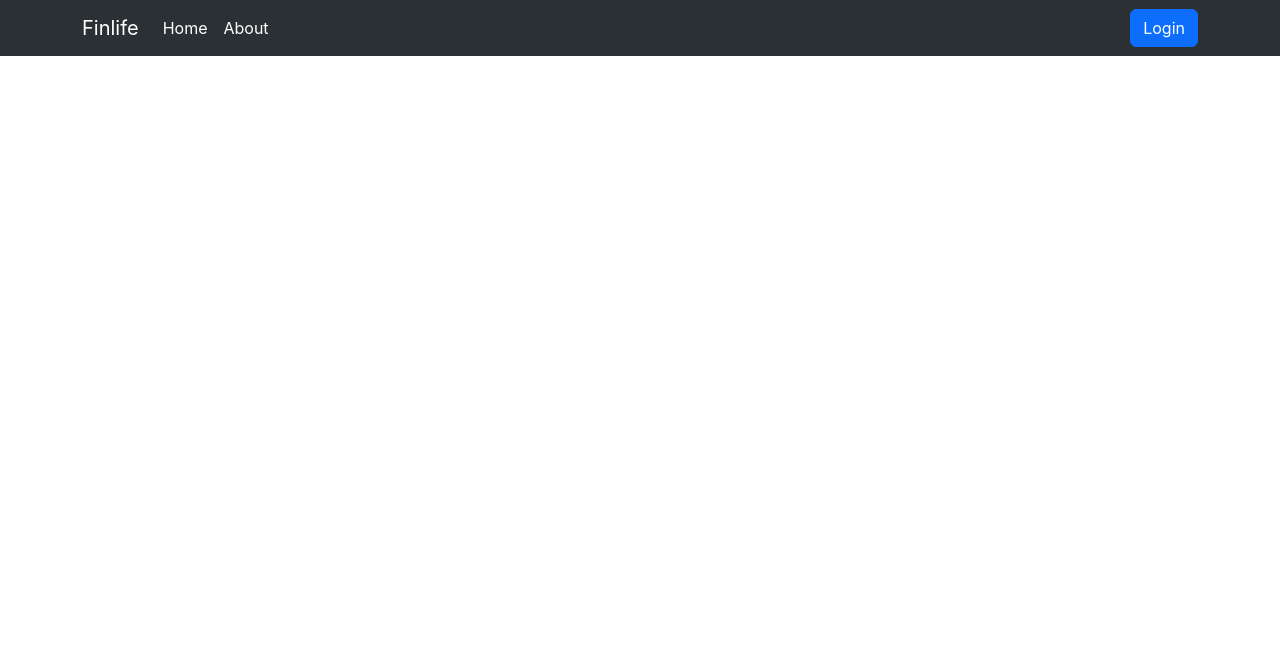
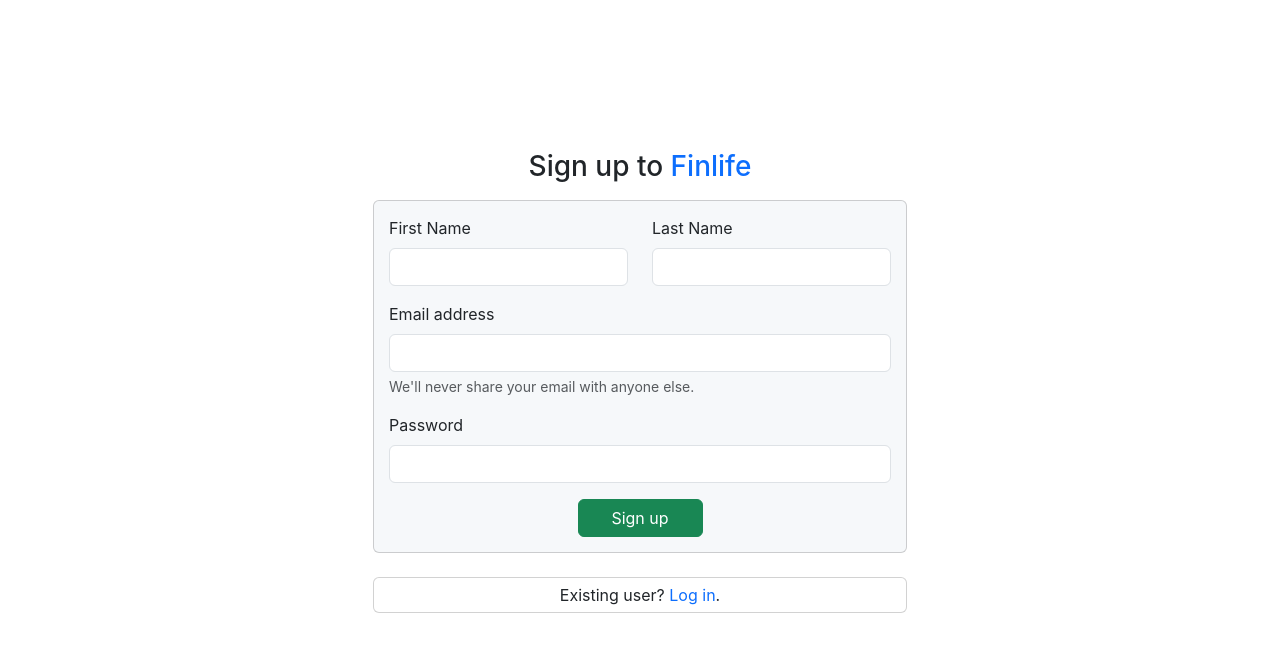
Before and after one commit to manthanchauhan/finlife-react, a React (Create React App) app: page /signup in a window 1280 px wide. Shown: the top 652 px of the page. Built offline with nearby package versions, Linux system fonts and the light colour scheme.

Commit message:
added Login.js & Signup.js

```diff
--- a/src/App.js
+++ b/src/App.js
@@ -9,6 +9,7 @@
 import About from "./components/About";
 import Login from "./components/Login";
 import NavbarState from "./contexts/navbar/NavbarState";
+import Signup from "./components/Signup";
 
 function App() {
     return (
@@ -21,6 +22,7 @@
                         <Route path={"/"} element={<Home/>}/>
                         <Route path={"/about"} element={<About/>}/>
                         <Route path={"/login"} element={<Login/>}/>
+                        <Route path={"/signup"} element={<Signup/>}/>
                     </Routes>
                 </div>
             </BrowserRouter>
--- a/src/components/Login.js
+++ b/src/components/Login.js
@@ -1,5 +1,6 @@
 import React, {useContext, useEffect} from 'react';
 import NavbarContext from "../contexts/navbar/NavbarContext";
+import {Link} from "react-router-dom";
 
 const Login = () => {
     const context = useContext(NavbarContext);
@@ -17,9 +18,9 @@
 
     return (
         <div className={"container col-lg-4 mx-auto"} style={{marginTop: "150px"}}>
-            <h3 style={{textAlign: "center"}} className={"my-3"}>Log in to Finlife</h3>
+            <h3 style={{textAlign: "center"}} className={"my-3"}>Log in to <Link to={"/"} className={"underline-on-hover"}>Finlife</Link></h3>
             <div className="card" style={{backgroundColor: "#F6F8FA"}}>
-                <div style={{margin: "20px"}}>
+                <div style={{margin: "15px"}}>
                 <form>
                     <div className="mb-3">
                         <label htmlFor="exampleInputEmail1" className="form-label">Email address</label>
@@ -37,7 +38,9 @@
                     </div>
                 </form>
                 </div>
-
+            </div>
+            <div className={"card my-4"}>
+                <p style={{margin: "5px"}} className={"mx-auto"}>New user? <Link to={"/signup"} className={"underline-on-hover"}>Create account</Link>.</p>
             </div>
         </div>
     );
--- a/src/components/Navbar.js
+++ b/src/components/Navbar.js
@@ -9,6 +9,10 @@
     const navigate = useNavigate();
     const onClickLogin = ()=>{
         navigate("/login")
+    }
+
+    const onClickSignup = ()=>{
+        navigate("/signup")
     }
 
     return (
@@ -24,13 +28,20 @@
             <div className="collapse navbar-collapse" id="navbarSupportedContent">
                 <ul className="navbar-nav me-auto mb-2 mb-lg-0">
                     <li className="nav-item">
-                        <Link className="nav-link active" aria-current="page" to="/">Home</Link>
+                        <Link className="nav-link" aria-current="page" to="/">Home</Link>
                     </li>
                     <li className="nav-item">
-                        <Link className="nav-link active" aria-current="page" to="/about">About</Link>
+                        <Link className="nav-link" aria-current="page" to="/about">About</Link>
                     </li>
                 </ul>
-                <button className="btn btn-primary" onClick={onClickLogin}>Login</button>
+                <ul className="navbar-nav">
+                    <li className="nav-item mx-2">
+                        <button className="btn nav-btn" onClick={onClickLogin}>Log in</button>
+                    </li>
+                    <li className="nav-item">
+                        <button className="btn btn-outline nav-btn-outline" onClick={onClickSignup}>Sign up</button>
+                    </li>
+                </ul>
             </div>
         </div>
     </nav>}
--- /dev/null
+++ b/src/components/Signup.js
@@ -0,0 +1,59 @@
+import React, {useContext, useEffect} from 'react';
+import NavbarContext from "../contexts/navbar/NavbarContext";
+import {Link} from "react-router-dom";
+
+const Signup = () => {
+    const context = useContext(NavbarContext);
+    const {setShowNav} = context;
+
+    useEffect(() => {
+        setShowNav(false);
+    }, );
+
+    useEffect(() => {
+        return () => {
+            setShowNav(true);
+        }
+    }, )
+
+    return (
+        <div className={"container col-lg-6 mx-auto"} style={{marginTop: "150px"}}>
+            <h3 style={{textAlign: "center"}} className={"my-3"}>Sign up to <Link to={"/"} className={"underline-on-hover"}>Finlife</Link></h3>
+            <div className="card" style={{backgroundColor: "#F6F8FA"}}>
+                <div style={{margin: "15px"}}>
+                    <form>
+                        <div className={"row align-items-center"}>
+                            <div className="mb-3 col-12 col-md-6">
+                                <label htmlFor="firstName" className="form-label">First Name</label>
+                                <input type="text" className="form-control" id="firstName"/>
+                            </div>
+                            <div className="mb-3 col-12 col-md-6">
+                                <label htmlFor="lastName" className="form-label">Last Name</label>
+                                <input type="text" className="form-control" id="lastName"/>
+                            </div>
+                        </div>
+                        <div className="mb-3">
+                            <label htmlFor="exampleInputEmail1" className="form-label">Email address</label>
+                            <input type="email" className="form-control" id="exampleInputEmail1"
+                                   aria-describedby="emailHelp"/>
+                            <div id="emailHelp" className="form-text">We'll never share your email with anyone else.
+                            </div>
+                        </div>
+                        <div className="mb-3">
+                            <label htmlFor="exampleInputPassword1" className="form-label">Password</label>
+                            <input type="password" className="form-control" id="exampleInputPassword1"/>
+                        </div>
+                        <div className={"container"} style={{textAlign: "center"}}>
+                            <button type="submit" className="btn btn-success" style={{width: "125px"}}>Sign up</button>
+                        </div>
+                    </form>
+                </div>
+            </div>
+            <div className={"card my-4"}>
+                <p style={{margin: "5px"}} className={"mx-auto"}>Existing user? <Link to={"/login"} className={"underline-on-hover"}>Log in</Link>.</p>
+            </div>
+        </div>
+    );
+};
+
+export default Signup;
--- a/src/index.css
+++ b/src/index.css
@@ -11,3 +11,29 @@
   font-family: source-code-pro, Menlo, Monaco, Consolas, 'Courier New',
     monospace;
 }
+
+.underline-on-hover{
+  text-decoration: none;
+}
+
+.underline-on-hover:hover{
+  text-decoration: underline;
+}
+
+.nav-btn{
+  color: white;
+}
+
+.nav-btn-outline{
+  color: white;
+  border-color: white;
+}
+
+.nav-btn:hover{
+  color: darkgrey;
+}
+
+.nav-btn-outline:hover{
+  color: darkgrey;
+  border-color: darkgrey;
+}
```
